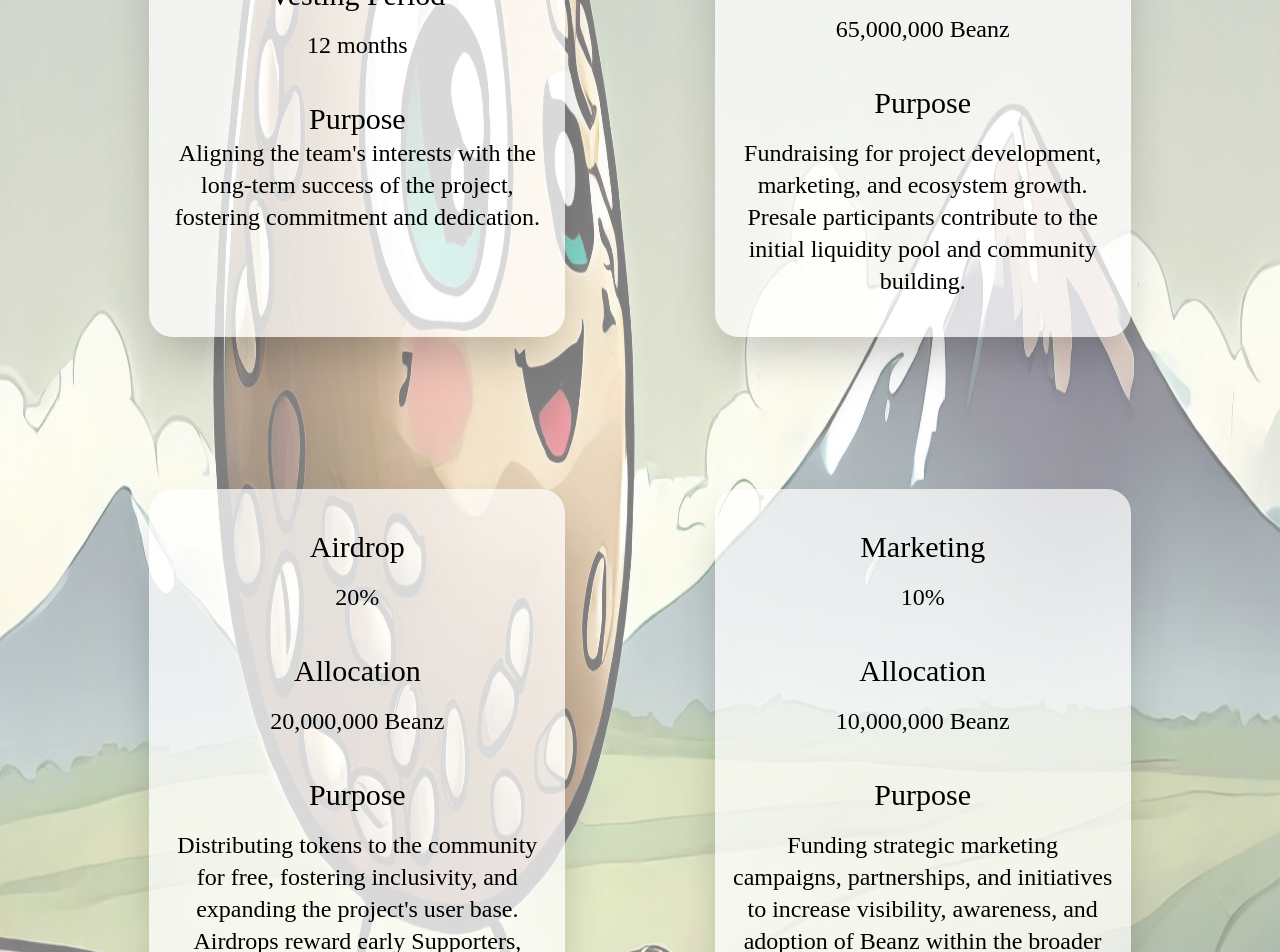
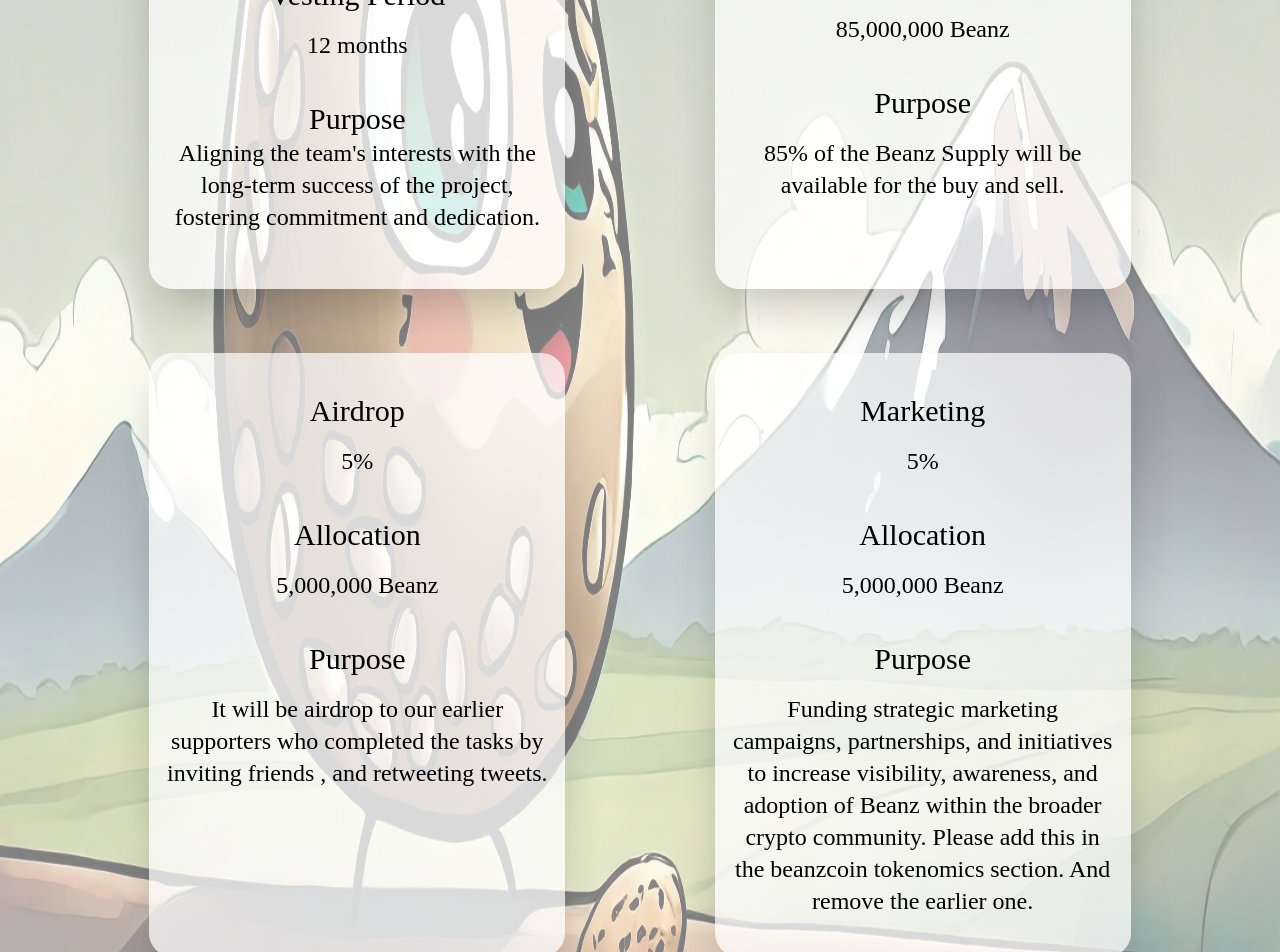
Before and after one commit to quagmireETH/beans, a Next.js app: page / in a window 1280 px wide. Shown: the part 4700-5652 px from the top of the page. Built offline with nearby package versions, Linux system fonts and the light colour scheme; a web font is replaced by a local one.

Commit message:
official

```diff
--- a/pages/component/Tokenomic.tsx
+++ b/pages/component/Tokenomic.tsx
@@ -74,25 +74,23 @@ export default function Tokenomic() {
             transition={{ delay: 0.2, duration: 0.8, type: "spring" }}
             className="text-center bg-white bg-opacity-70 px-4 rounded-3xl shadow-2xl mb-10"
           >
-            <p className="mb-4 mt-10 text-3xl max-[1000px]:text-2xl">Presale</p>
-            <p className="text-2xl max-[1000px]:text-xl">65%</p>
+            <p className="mb-4 mt-10 text-3xl max-[1000px]:text-2xl">Public</p>
+            <p className="text-2xl max-[1000px]:text-xl">85%</p>
 
             <p className="mb-4 pt-10 text-3xl max-[1000px]:text-2xl">
               Allocation
             </p>
-            <p className="text-2xl max-[1000px]:text-xl">65,000,000 Beanz</p>
+            <p className="text-2xl max-[1000px]:text-xl">85,000,000 Beanz</p>
 
             <p className="mb-4 pt-10 text-3xl max-[1000px]:text-2xl">Purpose</p>
             <p className="text-2xl pb-10 w-96 max-[900px]:w-full max-[1000px]:text-xl">
-              Fundraising for project development, marketing, and ecosystem
-              growth. Presale participants contribute to the initial liquidity
-              pool and community building.
+              85% of the Beanz Supply will be available for the buy and sell.
             </p>
           </motion.div>
         </div>
       </div>
 
-      <div className="flex flex-col justify-evenly mt-28">
+      <div className="flex flex-col justify-evenly mt-6">
         <div className="flex justify-evenly max-[900px]:flex-col max-[900px]:px-[88px]">
           <motion.div
             initial={{ opacity: 0, y: "-20%" }}
@@ -104,19 +102,17 @@ export default function Tokenomic() {
             <p className="mb-4 pt-10 text-3xl max-[1000px]:text-2xl max-[900px]:pt-0">
               Airdrop
             </p>
-            <p className="text-2xl max-[1000px]:text-xl">20%</p>
+            <p className="text-2xl max-[1000px]:text-xl">5%</p>
 
             <p className="mb-4 pt-10 text-3xl max-[1000px]:text-2xl">
               Allocation
             </p>
-            <p className="text-2xl max-[1000px]:text-xl">20,000,000 Beanz</p>
+            <p className="text-2xl max-[1000px]:text-xl">5,000,000 Beanz</p>
 
             <p className="mb-4 pt-10 text-3xl max-[1000px]:text-2xl">Purpose</p>
             <p className="text-2xl pb-10 w-96 max-[900px]:w-full max-[1000px]:text-xl">
-              Distributing tokens to the community for free, fostering
-              inclusivity, and expanding the project&apos;s user base. Airdrops
-              reward early Supporters, Contributors And Holders of Bluechip NFT
-              Projects.
+              It will be airdrop to our earlier supporters who completed the
+              tasks by inviting friends , and retweeting tweets.
             </p>
           </motion.div>
           <motion.div
@@ -129,18 +125,19 @@ export default function Tokenomic() {
             <p className="mb-4 mt-10 text-3xl max-[1000px]:text-2xl">
               Marketing
             </p>
-            <p className="text-2xl max-[1000px]:text-xl">10%</p>
+            <p className="text-2xl max-[1000px]:text-xl">5%</p>
 
             <p className="mb-4 pt-10 text-3xl max-[1000px]:text-2xl">
               Allocation
             </p>
-            <p className="text-2xl max-[1000px]:text-xl">10,000,000 Beanz</p>
+            <p className="text-2xl max-[1000px]:text-xl">5,000,000 Beanz</p>
 
             <p className="mb-4 pt-10 text-3xl max-[1000px]:text-2xl">Purpose</p>
             <p className="text-2xl pb-10 w-96 max-[900px]:w-full max-[1000px]:text-xl">
               Funding strategic marketing campaigns, partnerships, and
               initiatives to increase visibility, awareness, and adoption of
-              Beanz within the broader crypto community.
+              Beanz within the broader crypto community. Please add this in the
+              beanzcoin tokenomics section. And remove the earlier one.
             </p>
           </motion.div>
         </div>
```
